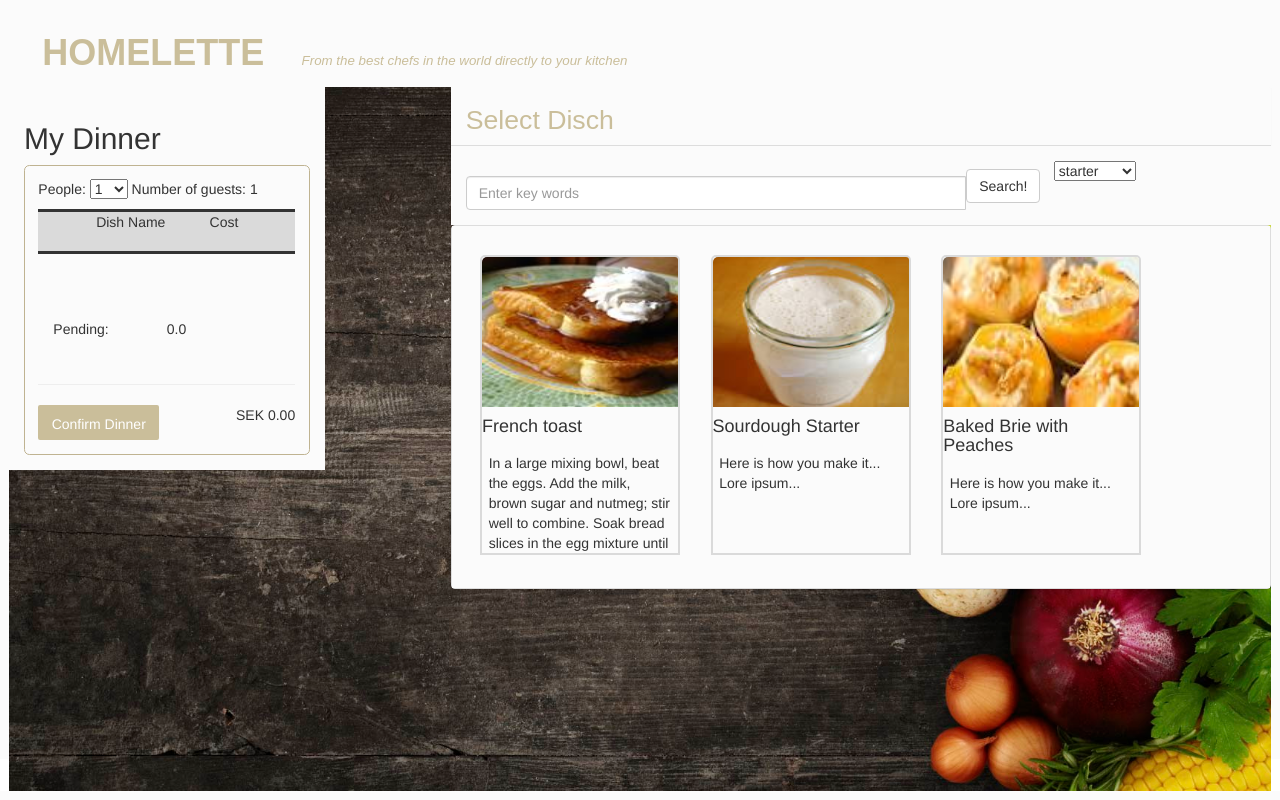
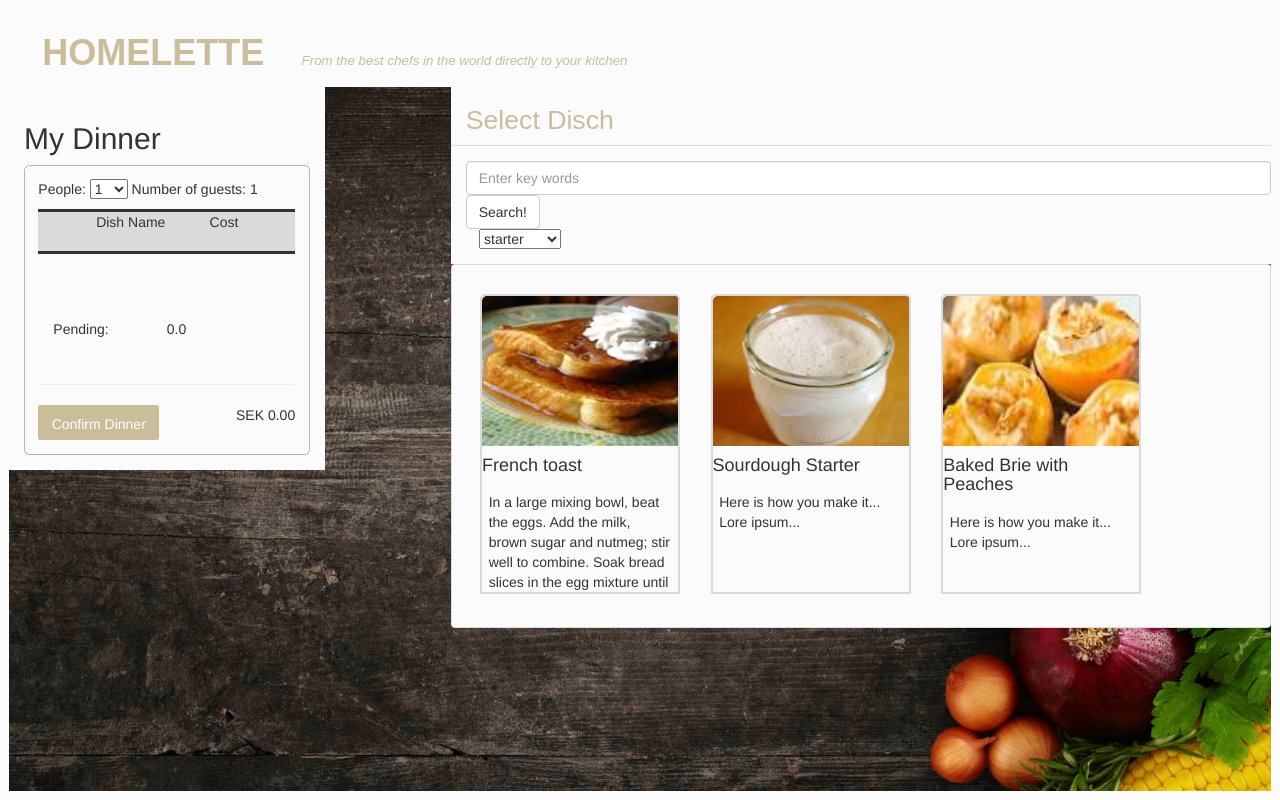
Before and after one commit to aeakoski/DinnerJao, a plain HTML site: page start_page.html in a window 1280 px wide. Both pictures are taken after a click on the button "Create new dinner". Drawn offline with nearby package versions, Linux system fonts and the light colour scheme.

Commit message:
mitt uppe i skit

```diff
--- a/myStyle.css
+++ b/myStyle.css
@@ -194,6 +194,10 @@ h2{
 	font-size: 20pt;
 	color: #CABE9A;
 	padding-top: 7pt;
+}
+
+#mainSearch{
+
 }
 
 
--- a/start_page.html
+++ b/start_page.html
@@ -54,8 +54,8 @@
 			</div>
 
 
-					<div class="row panel-body input-group">
-			    		<input type="text" id ="mainSearch" class="form-control" placeholder="Enter key words">
+					<div class="row panel-body">
+			    		<input type="text" id ="mainSearch" class="form-control col-xs-4" placeholder="Enter key words">
 			      		<span class="input-group-btn">
 			        		<button class="btn btn-default" type="button">Search!</button>
 			      	</span>
```
